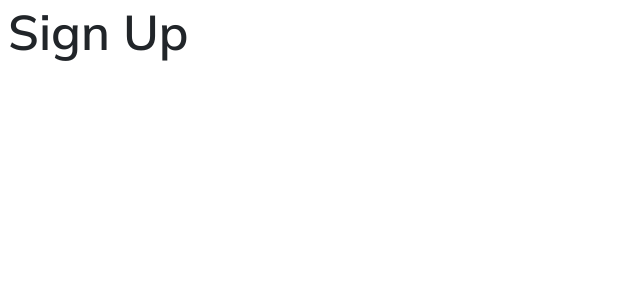
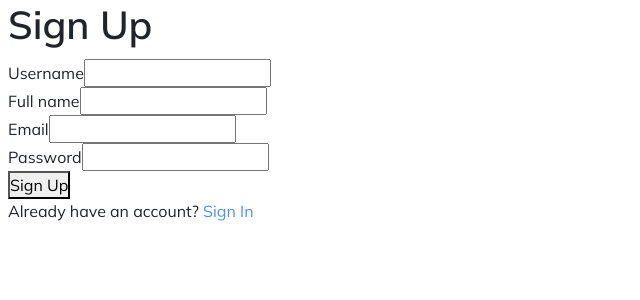
Before and after one commit to MAbdurahman/bs-reactjs-validation, a React (Vite) app: page /sign-up in a window 1280 px wide. Shown: the top 300 px of the page, without its empty margins (0-640 px from the left). Built offline with nearby package versions, Linux system fonts and the light colour scheme.

Commit message:
Improve basic structure for /Auth/SignIn and /Auth/SignUp

```diff
--- a/src/Auth/SignIn/index.jsx
+++ b/src/Auth/SignIn/index.jsx
@@ -4,14 +4,37 @@ import './styles.css';
 
 
 export default function SignIn() {
+   const [isShowing, setIsShowing] = useState(false);
    const [formData, setFormData] = useState({
       email: '',
       password: '',
    });
 
+   const handleChange = (e) => {
+      const {name, value} = e.target;
+      setFormData({...formData, [name]: value});
+   };
+
+   const handleSubmit = (e) => {
+      e.preventDefault();
+      console.log(formData);
+   };
+
    return (
-      <section className='sign_in'>
-         <h2 className='sign_in__title'>Sign In</h2>
+      <section className='sign__in'>
+         <h3 className='sign__in__title'>Sign In</h3>
+         <form action='' onSubmit={handleSubmit} className='sign__in__form'>
+            <div className='sign__in__form--group'>
+               <label htmlFor='email'>Email</label>
+               <input type='text' id='email' name='email' onChange={handleChange} />
+            </div>
+            <div className='sign__in__form--group'>
+               <label htmlFor='password'>Password</label>
+               <input type='password' id='password' name='password' onChange={handleChange}/>
+            </div>
+            <button type='submit' className='sign__in__form--button'>Sign In</button>
+            <p className='sign__in__form--text'>Do not have an account? <Link to='/sign-up'>Sign Up</Link></p>
+         </form>
       </section>
 
    );
--- a/src/Auth/SignUp/index.jsx
+++ b/src/Auth/SignUp/index.jsx
@@ -3,6 +3,7 @@ import {Link} from 'react-router-dom';
 import './styles.css';
 
 export default function SignUp() {
+   const [isShowing, setIsShowing] = useState(false);
    const [formData, setFormData] = useState({
       username: '',
       fullname: '',
@@ -10,9 +11,40 @@ export default function SignUp() {
       password: '',
    });
 
+   const handleChange = (e) => {
+      const {name, value} = e.target;
+      setFormData({...formData, [name]: value});
+   };
+
+   const handleSubmit = (e) => {
+      e.preventDefault();
+      console.log(formData);
+   };
+
+
    return (
       <section className='sign_up'>
-         <h2 className='sign_up__title'>Sign Up</h2>
+         <h3 className='sign_up__title'>Sign Up</h3>
+         <form action='' className='sign_up__form' onSubmit={handleSubmit}>
+            <div className='sign__up__form--group'>
+               <label htmlFor='username'>Username</label>
+               <input type='text' id='username' name='username' onChange={handleChange}/>
+            </div>
+            <div className='sign__up__form--group'>
+               <label htmlFor='fullname'>Full name</label>
+               <input type='text' id='fullname' name='fullname' onChange={handleChange}/>
+            </div>
+            <div className='sign__up__form--group'>
+               <label htmlFor='email' id='email'>Email</label>
+               <input type='email' id='email' name='email' onChange={handleChange}/>
+            </div>
+            <div className='sign__up__form--group'>
+               <label htmlFor='password' id='password'>Password</label>
+               <input type='password' id='password' name='password' onChange={handleChange}/>
+            </div>
+            <button type='submit' className='sign__up__form--button'>Sign Up</button>
+            <p className='sign__up__form--text'>Already have an account? <Link to='/sign-in'>Sign In</Link></p>
+         </form>
       </section>
 
    );
```
